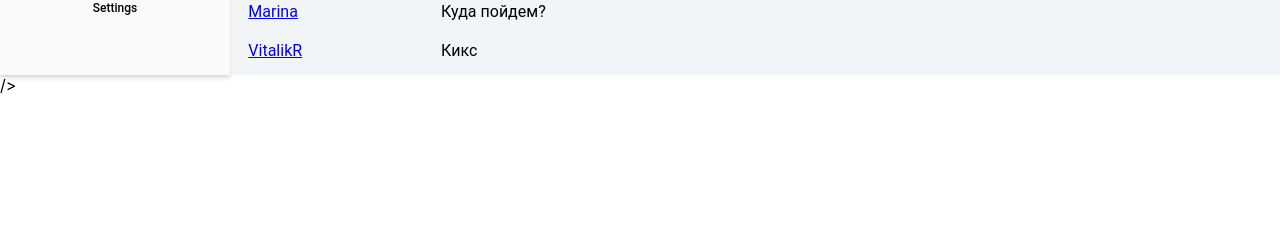
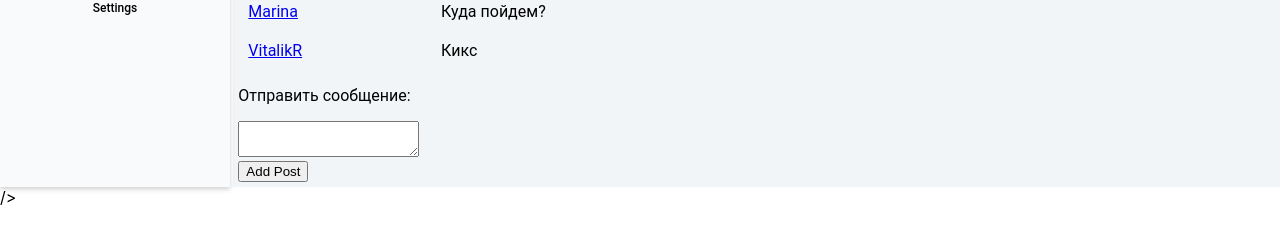
Before and after one commit to Vitaliy-Gureyev/first-social-network, a React (Create React App) app: page /dialogs in a window 1280 px wide. Shown: the part 258-490 px from the top of the page. Built offline with nearby package versions, Linux system fonts and the light colour scheme.

Commit message:
start REDUX

```diff
--- a/src/App.js
+++ b/src/App.js
@@ -15,9 +15,9 @@ const  App = (props) => {
             <div className='app-wrapper'>
                 <Header/>
                 <Nav/>
-                <div class='app-wrapper-content'>
+                <div className='app-wrapper-content'>
                     <Route path='/dialogs' render={ () => <Dialogs state={props.state.dialogsPage}/> }/>
-                    <Route path='/profile' render={ () => <Profilepage state={props.state.profilePage}/> }/>
+                    <Route path='/profile' render={ () => <Profilepage state={props.state.profilePage} addPost={props.addPost}/> }/>
                     <Route path='/news' render={ () => <News /> }/>
                     <Route path='/music' render={ () => <Music /> }/>
                     <Route path='/settings' render={ () => <Settings /> }/>
--- a/src/components/Dialogs/Dialogs.jsx
+++ b/src/components/Dialogs/Dialogs.jsx
@@ -8,6 +8,13 @@ const Dialogs = (props) => {
     let dialogsElements = props.state.dialogsData.map(dialog => <DialogItem name={dialog.name} id={dialog.id}/>)
     let messagesElements = props.state.messagesData.map(message => <Message message={message.message} id={message.id}/>)
 
+    let newPostElement = React.createRef ();
+
+    let addPost = () => {
+        let text = newPostElement.current.value;
+        alert('yes')
+    }
+
     return (
         <div className={classes.dialogs}>
             <div className={classes.dialogsItems}>
@@ -16,6 +23,12 @@ const Dialogs = (props) => {
             <div className={classes.messages}>
                 {messagesElements}
             </div>
+            <div className={classes.addMessage}>
+                <p>Отправить сообщение:</p>
+                <textarea ref={newPostElement}></textarea> <br/>
+                <button onClick={addPost}>Add Post
+                </button>
+            </div>
         </div>
     )
 };
--- a/src/components/Profile/MyPosts/MyPosts.js
+++ b/src/components/Profile/MyPosts/MyPosts.js
@@ -5,12 +5,22 @@ import Post from './Post/Post'
 const MyPosts = (props) => {
 
     let postsElements = props.posts.map(post => <Post message={post.message} count={post.count}/>)
+
+    let newPostElement = React.createRef ();
+
+    let addPost = () => {
+        let text = newPostElement.current.value;
+        props.addPost (text)
+        newPostElement.current.value='';
+    }
+
     return (
         <div>
             <div className={classes.addPost}>
                 <h4>My post </h4>
-                <textarea></textarea> <br/>
-                <button>Add Post</button>
+                <textarea ref={newPostElement}></textarea> <br/>
+                <button onClick={addPost}>Add Post
+                </button>
             </div>
             <div className={classes.posts}>
                 {postsElements}
--- a/src/components/Profile/Profilepage.js
+++ b/src/components/Profile/Profilepage.js
@@ -7,7 +7,7 @@ import ProfileInfo from "./Profile Info/ProfileInfo";
 const Profilepage = (props) => {
     return <div>
         <ProfileInfo/>
-        <MyPosts posts={props.state.posts} />
+        <MyPosts posts={props.state.posts} addPost={props.addPost}/>
     </div>
 }
 
--- a/src/index.js
+++ b/src/index.js
@@ -1,15 +1,11 @@
 import React from 'react';
-import ReactDOM from 'react-dom';
 import './index.css';
-import App from './App';
 import reportWebVitals from './reportWebVitals';
 import state from "./redux/state";
-ReactDOM.render(
-    <React.StrictMode>
-        <App state={state} />
-    </React.StrictMode>,
-    document.getElementById('root')
-);
+import {rerenderEntireTree} from "./render";
+
+
+rerenderEntireTree(state);
 
 
 // If you want to start measuring performance in your app, pass a function
--- a/src/redux/state.js
+++ b/src/redux/state.js
@@ -1,13 +1,16 @@
+import {rerenderEntireTree} from "../render";
+
+
 let state = {
     profilePage: {
         posts: [
-            {id: '1', message: 'Hello', count: '12'},
-            {id: '2', message: 'How are you', likesCount: '11'},
-            {id: '3', message: 'Life is great', likesCount: '0'},
-            {id: '4', message: 'Sun shine', likesCount: '5'},
-            {id: '5', message: 'Yo', likesCount: '12'},
-            {id: '6', message: 'Wats up', likesCount: '12'},
-            {id: '7', message: 'Kiks', likesCount: '12'},
+            {id: 1, message: 'Hello', count: 12},
+            {id: 2, message: 'How are you', count: 11},
+            {id: 3, message: 'Life is great', count: 0},
+            {id: 4, message: 'Sun shine', count: 5},
+            {id: 5, message: 'Yo', count: 12},
+            {id: 6, message: 'Wats up', count: 12},
+            {id: 7, message: 'Kiks', count: 12},
         ],
     },
     dialogsPage: {
@@ -32,4 +35,14 @@ let state = {
     }
 }
 
+export let addPost = (postMessage) => {
+    let newPost = {
+        id: 5,
+        message: postMessage,
+        count: 0
+    };
+    state.profilePage.posts.unshift (newPost);
+    rerenderEntireTree(state);
+};
+
 export default state
--- /dev/null
+++ b/src/render.js
@@ -0,0 +1,15 @@
+import React from 'react';
+import ReactDOM from 'react-dom';
+import './index.css';
+import App from './App';
+import reportWebVitals from './reportWebVitals';
+import {addPost} from "./redux/state";
+
+export let rerenderEntireTree = (state) => {
+    ReactDOM.render(
+        <React.StrictMode>
+            <App state={state} addPost={addPost}/>
+        </React.StrictMode>,
+        document.getElementById('root')
+    );
+}
```
